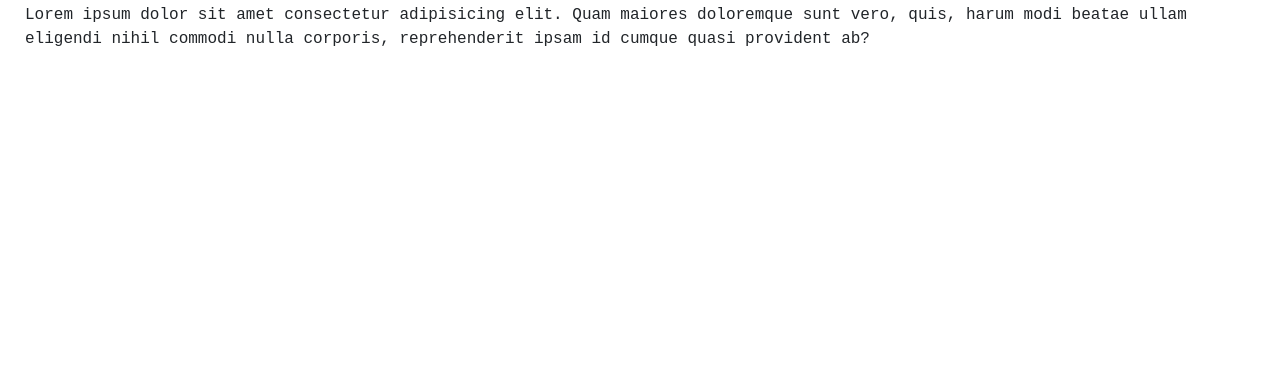
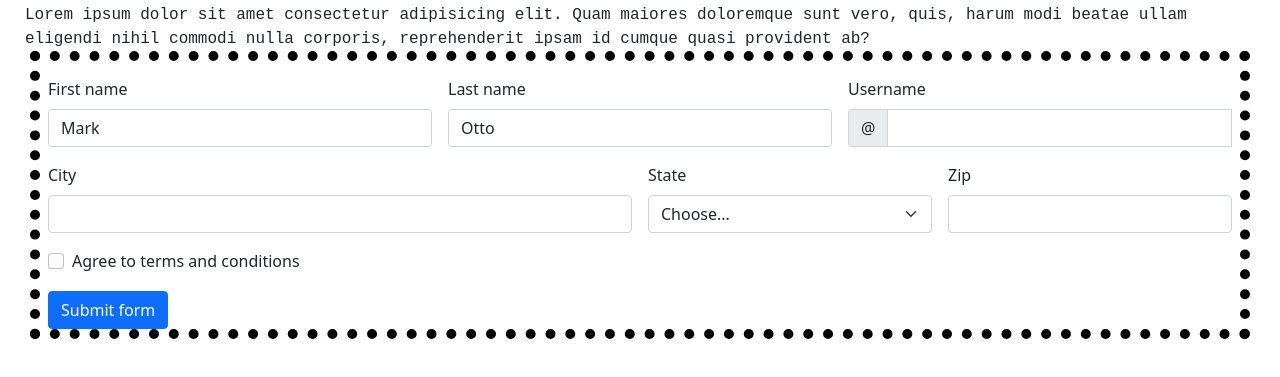
Before and after one commit to daviddedio/PruebasGit, a plain HTML site: page index.html in a window 1280 px wide. Shown: the part 335-712 px from the top of the page. Drawn offline with nearby package versions, Linux system fonts and the light colour scheme.

Commit message:
Agregamos un formulario

```diff
--- a/css/estilos.css
+++ b/css/estilos.css
@@ -9,3 +9,9 @@ p{
     margin-right: 25px;
     font-family: 'Courier New', Courier, monospace;
 }
+
+#formulario {
+    margin-left: 30px;
+    margin-right: 30px;
+    border: 10px dotted black;
+}
--- a/index.html
+++ b/index.html
@@ -33,6 +33,71 @@
         <h1>titulo 2</h1>
         <p>Lorem ipsum dolor sit amet consectetur adipisicing elit. Quam maiores doloremque sunt vero, quis, harum modi beatae ullam eligendi nihil commodi nulla corporis, reprehenderit ipsam id cumque quasi provident ab?</p>
 
+        <form class="row g-3 needs-validation" novalidate id="formulario">
+          <div class="col-md-4">
+            <label for="validationCustom01" class="form-label">First name</label>
+            <input type="text" class="form-control" id="validationCustom01" value="Mark" required>
+            <div class="valid-feedback">
+              Looks good!
+            </div>
+          </div>
+          <div class="col-md-4">
+            <label for="validationCustom02" class="form-label">Last name</label>
+            <input type="text" class="form-control" id="validationCustom02" value="Otto" required>
+            <div class="valid-feedback">
+              Looks good!
+            </div>
+          </div>
+          <div class="col-md-4">
+            <label for="validationCustomUsername" class="form-label">Username</label>
+            <div class="input-group">
+              <span class="input-group-text" id="inputGroupPrepend">@</span>
+              <input type="text" class="form-control" id="validationCustomUsername" aria-describedby="inputGroupPrepend" required>
+              <div class="invalid-feedback">
+                Please choose a username.
+              </div>
+            </div>
+          </div>
+          <div class="col-md-6">
+            <label for="validationCustom03" class="form-label">City</label>
+            <input type="text" class="form-control" id="validationCustom03" required>
+            <div class="invalid-feedback">
+              Please provide a valid city.
+            </div>
+          </div>
+          <div class="col-md-3">
+            <label for="validationCustom04" class="form-label">State</label>
+            <select class="form-select" id="validationCustom04" required>
+              <option selected disabled value="">Choose...</option>
+              <option>...</option>
+            </select>
+            <div class="invalid-feedback">
+              Please select a valid state.
+            </div>
+          </div>
+          <div class="col-md-3">
+            <label for="validationCustom05" class="form-label">Zip</label>
+            <input type="text" class="form-control" id="validationCustom05" required>
+            <div class="invalid-feedback">
+              Please provide a valid zip.
+            </div>
+          </div>
+          <div class="col-12">
+            <div class="form-check">
+              <input class="form-check-input" type="checkbox" value="" id="invalidCheck" required>
+              <label class="form-check-label" for="invalidCheck">
+                Agree to terms and conditions
+              </label>
+              <div class="invalid-feedback">
+                You must agree before submitting.
+              </div>
+            </div>
+          </div>
+          <div class="col-12">
+            <button class="btn btn-primary" type="submit">Submit form</button>
+          </div>
+        </form>
+
     <!-- Optional JavaScript; choose one of the two! -->
 
     <!-- Option 1: Bootstrap Bundle with Popper -->
```
